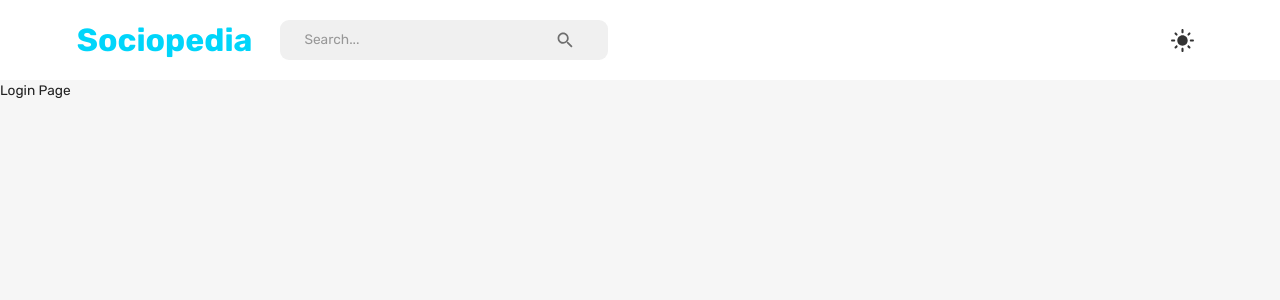
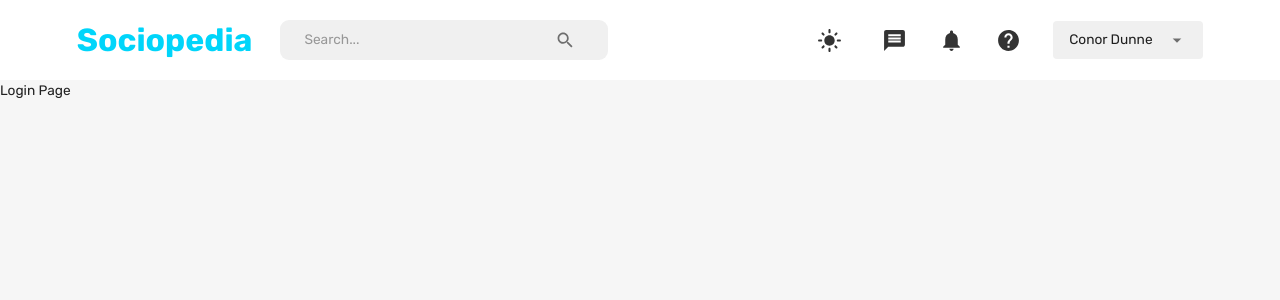
Before and after one commit to Conor-Dunne/FullStack-MERN-Social-Media-App, a React (Create React App) app in the folder client/: page / in a window 1280 px wide. Shown: the top 300 px of the page. Built offline with nearby package versions, Linux system fonts and the light colour scheme.

Commit message:
Finish Nav & mobile Nav

```diff
--- a/client/src/scenes/navbar/index.jsx
+++ b/client/src/scenes/navbar/index.jsx
@@ -18,6 +18,7 @@ import {
   Help,
   Menu,
   Close,
+  Notifications,
 } from "@mui/icons-material";
 import { useDispatch, useSelector } from "react-redux";
 import { setMode, setLogout } from "state";
@@ -38,7 +39,8 @@ const NavBar = () => {
   const primaryLight = theme.palette.primary.light;
   const alt = theme.palette.background.alt;
 
-  // const fullName = `${user.firstName} ${user.lastName}`;
+  const fullName = "Conor Dunne";
+  // `${user.firstName} ${user.lastName}`
 
   return (
     <FlexBetween padding="1rem 6%" backgroundColor={alt}>
@@ -74,18 +76,106 @@ const NavBar = () => {
       {/* DESKTOP NAV */}
       {isNonMobileScreens ? (
         <FlexBetween gap="2rem">
-          <IconButton
-          onClick={()=> dispatch(setMode())}
-          >
-             {theme.palette.mode === "dark" ? (
+          <IconButton onClick={() => dispatch(setMode())}>
+            {theme.palette.mode === "dark" ? (
               <DarkMode sx={{ fontSize: "25px" }} />
             ) : (
               <LightMode sx={{ color: dark, fontSize: "25px" }} />
             )}
           </IconButton>
+          <Message sx={{ color: dark, fontSize: "25px" }} />
+          <Notifications sx={{ color: dark, fontSize: "25px" }} />
+          <Help sx={{ color: dark, fontSize: "25px" }} />
+          <FormControl variant="standard" value={fullName}>
+            <Select
+              value={fullName}
+              sx={{
+                backgroundColor: neutralLight,
+                width: "150px",
+                borderRadius: "0.25rem",
+                p: "0.25rem 1rem",
+                "& .MuiSvgIcon-root": {
+                  pr: "0.25rem",
+                  width: "3rem",
+                },
+                "& .MuiSelect-select:focus": {
+                  backgroundColor: neutralLight,
+                },
+              }}
+              input={<InputBase />}
+            >
+              <MenuItem value={fullName}>
+                <Typography>{fullName}</Typography>
+              </MenuItem>
+              <MenuItem onClick={() => dispatch(setLogout())}>Log Out</MenuItem>
+            </Select>
+          </FormControl>
         </FlexBetween>
       ) : (
-        <IconButton></IconButton>
+        <IconButton
+          onClick={() => setIsMobileMenuToggled(!isMobileMenuToggled)}
+        >
+          <Menu />
+        </IconButton>
+      )}
+      {/* MOBILE NAV */}
+      {!isNonMobileScreens && isMobileMenuToggled && (
+        <Box
+          position="fixed"
+          right="0"
+          bottom="0"
+          height="100%"
+          zIndex="10"
+          maxWidth="500px"
+          minWidth="300px"
+          backgroundColor={background}
+        >
+          <Box display="flex" justifyContent="flex-end" p="1rem">
+            <IconButton
+              onClick={() => setIsMobileMenuToggled(!isMobileMenuToggled)}
+            >
+              <Close />
+            </IconButton>
+          </Box>
+          {/* MENU ITEMS */}
+          <FlexBetween display="flex" flexDirection="column" justifyContent="center" alignItems="center" gap="3rem">
+          <IconButton onClick={() => dispatch(setMode())} sx={{ fontSize: "25px" }}>
+            {theme.palette.mode === "dark" ? (
+              <DarkMode sx={{ fontSize: "25px" }} />
+            ) : (
+              <LightMode sx={{ color: dark, fontSize: "25px" }} />
+            )}
+          </IconButton>
+          <Message sx={{ color: dark, fontSize: "25px" }} />
+          <Notifications sx={{ color: dark, fontSize: "25px" }} />
+          <Help sx={{ color: dark, fontSize: "25px" }} />
+          <FormControl variant="standard" value={fullName}>
+            <Select
+              value={fullName}
+              sx={{
+                backgroundColor: neutralLight,
+                width: "150px",
+                borderRadius: "0.25rem",
+                p: "0.25rem 1rem",
+                "& .MuiSvgIcon-root": {
+                  pr: "0.25rem",
+                  width: "3rem",
+                },
+                "& .MuiSelect-select:focus": {
+                  backgroundColor: neutralLight,
+                },
+              }}
+              input={<InputBase />}
+            >
+              <MenuItem value={fullName}>
+                <Typography>{fullName}</Typography>
+              </MenuItem>
+              <MenuItem onClick={() => dispatch(setLogout())}>Log Out</MenuItem>
+            </Select>
+          </FormControl>
+        </FlexBetween>
+
+        </Box>
       )}
     </FlexBetween>
   );
```
